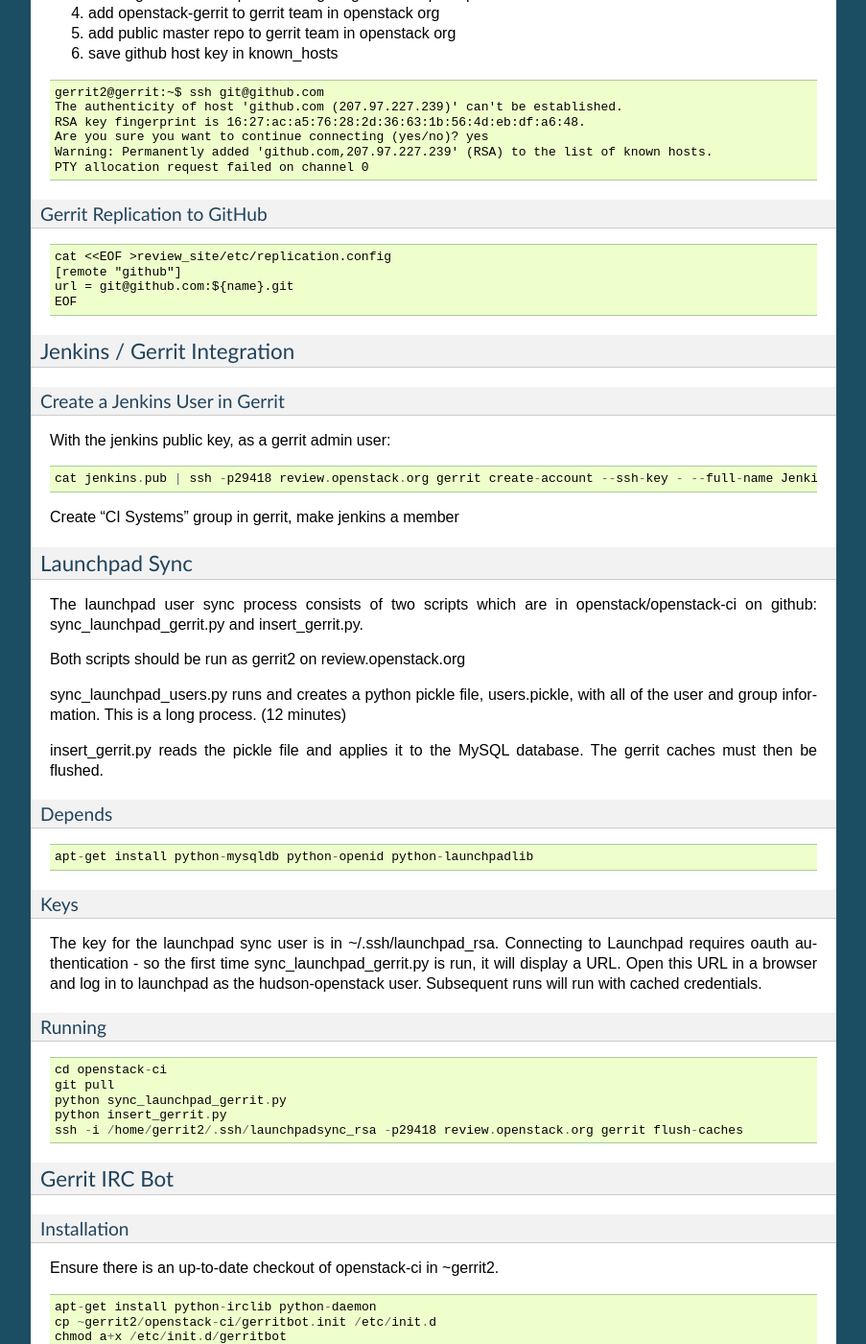
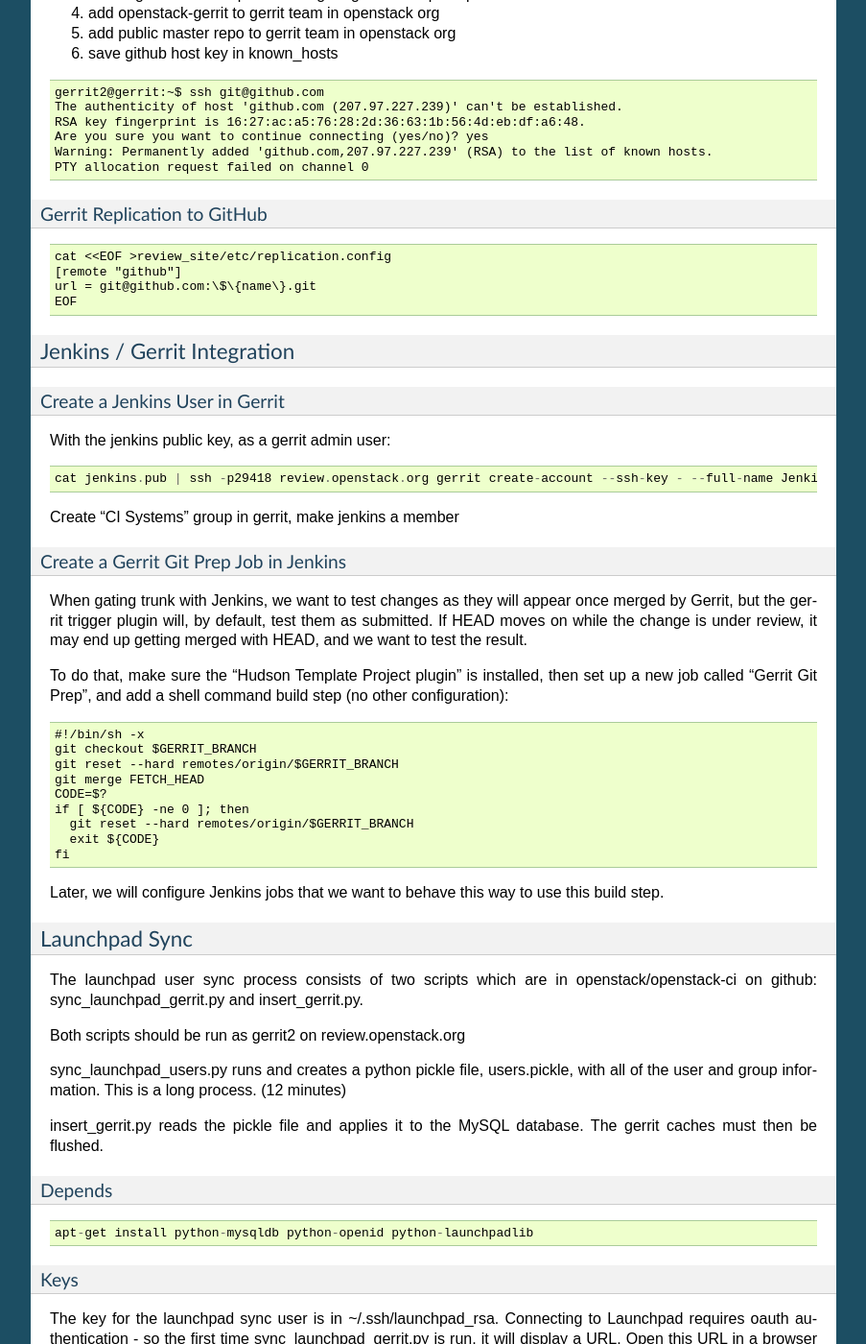
Before and after one commit to openstack-archive/devstack-gate, a Sphinx documentation site: the page built from doc/gerrit.rst, in a window 1280 px wide and 1400 px high, scrolled down 3734 px. Shown: the whole window at 96% size, without its empty margins (198-1101 px from the left). Built offline with Sphinx 7.4.7, drawn with Linux system fonts in a browser that asks for light colours; some of the changed text lies outside the part shown.

Commit message:
Add gerrit git prep build step to instructions on creating a new project
Change-Id: Ic407c944535adc8851af5c96276049c1903062df

```diff
--- a/doc/gerrit.rst
+++ b/doc/gerrit.rst
@@ -249,7 +249,7 @@
 
   cat <<EOF >review_site/etc/replication.config
   [remote "github"]
-  url = git@github.com:${name}.git
+  url = git@github.com:\$\{name\}.git
   EOF
 
 Jenkins / Gerrit Integration
@@ -264,6 +264,31 @@
 
 Create "CI Systems" group in gerrit, make jenkins a member
 
+Create a Gerrit Git Prep Job in Jenkins
+---------------------------------------
+
+When gating trunk with Jenkins, we want to test changes as they will
+appear once merged by Gerrit, but the gerrit trigger plugin will, by
+default, test them as submitted.  If HEAD moves on while the change is
+under review, it may end up getting merged with HEAD, and we want to
+test the result.
+
+To do that, make sure the "Hudson Template Project plugin" is
+installed, then set up a new job called "Gerrit Git Prep", and add a
+shell command build step (no other configuration)::
+
+  #!/bin/sh -x
+  git checkout $GERRIT_BRANCH
+  git reset --hard remotes/origin/$GERRIT_BRANCH
+  git merge FETCH_HEAD
+  CODE=$?
+  if [ ${CODE} -ne 0 ]; then
+    git reset --hard remotes/origin/$GERRIT_BRANCH
+    exit ${CODE}
+  fi
+
+Later, we will configure Jenkins jobs that we want to behave this way
+to use this build step.
 
 Launchpad Sync
 ==============
@@ -481,6 +506,12 @@
   * plain openstack/project
   * path **
 
+* Select "Add build step" under "Build"
+
+  * select "Use builders from another project"
+  * Template Project: "Gerrit Git Prep"
+  * make sure this build step is the first in the sequence
+
 Create a Project in GitHub
 ==========================
 
```
